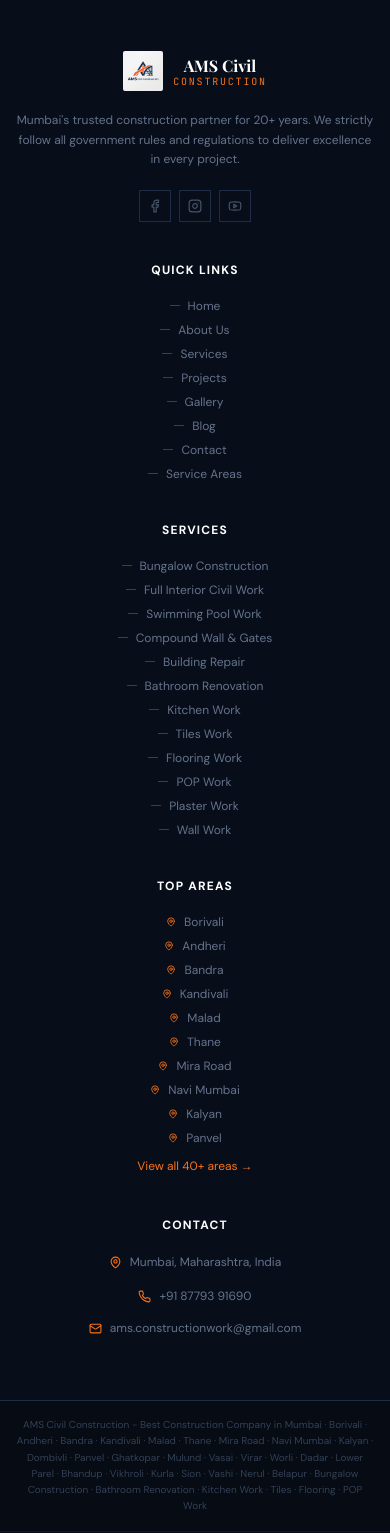
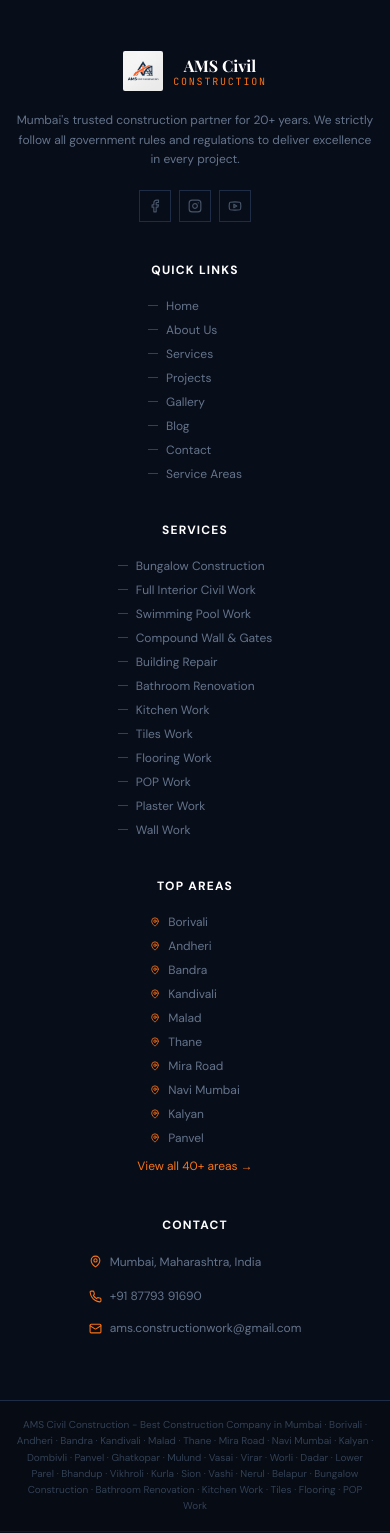
Before and after one commit to nitesh7488/AMS-civil-work, a Next.js app: page / in a window 390 px wide. Shown: the part 7171-8704 px from the top of the page. Built offline with nearby package versions, Linux system fonts and the light colour scheme; no server answers; the database is empty.

Commit message:
style: fix footer mobile list icon alignment layout zigzag

```diff
--- a/src/components/layout/Footer.tsx
+++ b/src/components/layout/Footer.tsx
@@ -112,7 +112,7 @@ export default function Footer() {
           {/* Quick Links */}
           <div className="text-center md:text-left">
             <h4 className="text-white font-semibold text-xs tracking-widest uppercase mb-5">Quick Links</h4>
-            <ul className="flex flex-col gap-2 items-center md:items-start">
+            <ul className="flex flex-col gap-2 w-fit mx-auto md:mx-0 items-start">
               {quickLinks.map(link => (
                 <li key={link.href}>
                   <Link href={link.href}
@@ -128,7 +128,7 @@ export default function Footer() {
           {/* Services */}
           <div className="text-center md:text-left">
             <h4 className="text-white font-semibold text-xs tracking-widest uppercase mb-5">Services</h4>
-            <ul className="flex flex-col gap-2 items-center md:items-start">
+            <ul className="flex flex-col gap-2 w-fit mx-auto md:mx-0 items-start">
               {serviceLinks.map(link => (
                 <li key={link.href}>
                   <Link href={link.href}
@@ -144,7 +144,7 @@ export default function Footer() {
           {/* Top Areas — SEO backlinks */}
           <div className="text-center md:text-left">
             <h4 className="text-white font-semibold text-xs tracking-widest uppercase mb-5">Top Areas</h4>
-            <ul className="flex flex-col gap-2 items-center md:items-start">
+            <ul className="flex flex-col gap-2 w-fit mx-auto md:mx-0 items-start">
               {areaLinks.map(link => (
                 <li key={link.href}>
                   <Link href={link.href}
@@ -161,11 +161,11 @@ export default function Footer() {
           </div>
 
           {/* Contact */}
-          <div className="text-center justify-center md:text-left">
+          <div className="text-center md:text-left">
             <h4 className="text-white font-semibold text-xs tracking-widest uppercase mb-5">Contact</h4>
-            <ul className="flex flex-col gap-4 items-center md:items-start">
-              <li className="flex items-center md:items-start gap-2">
-                <MapPin size={13} className="flex-shrink-0 md:mt-0.5" style={{ color: '#F97316' }} />
+            <ul className="flex flex-col gap-4 w-fit mx-auto md:mx-0 items-start text-left">
+              <li className="flex items-start gap-2">
+                <MapPin size={13} className="flex-shrink-0 mt-0.5" style={{ color: '#F97316' }} />
                 <span className="text-slate-500 text-xs leading-relaxed">Mumbai, Maharashtra, India</span>
               </li>
               <li className="flex items-center gap-2">
```
